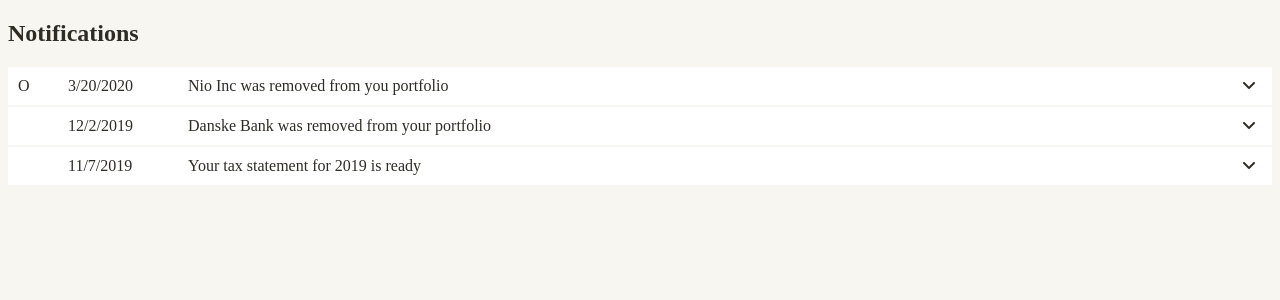
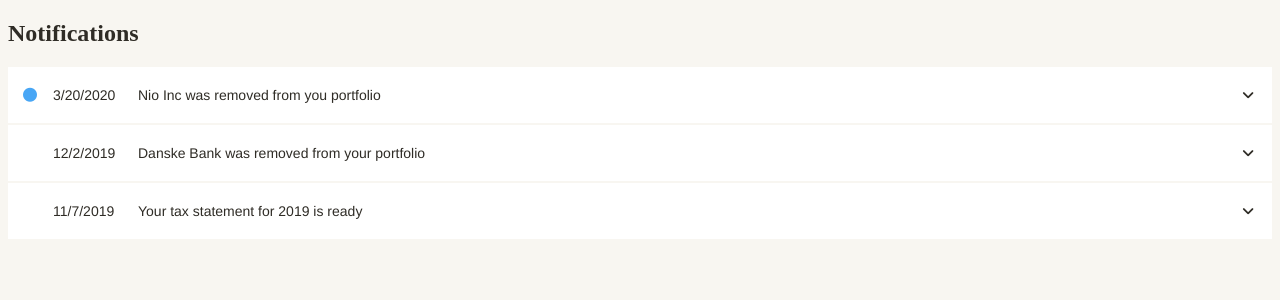
Before and after one commit to dozgr95/FrontendAssignment, an Angular app in the folder frontendAssignment/: page / in a window 1280 px wide. Shown: the top 300 px of the page. Built offline with nearby package versions, Linux system fonts and the light colour scheme.

Commit message:
style notification list

```diff
--- a/frontendAssignment/src/app/app.component.html
+++ b/frontendAssignment/src/app/app.component.html
@@ -1,10 +1,10 @@
 <div class="content">
     <h2>Notifications</h2>
-    <div *ngFor="let notification of notifications">
+    <div class="notification-list" *ngFor="let notification of notifications">
         <div class="notification" (click)="readNotification(notification)">
             <div class="notification-status">
                 <div *ngIf="notification.status ==='new'" class="new-notification">
-                    O
+                    <i class="fas fa-circle"></i>
                 </div>
             </div>
             <div class="notification-date">{{notification.date}}</div>
@@ -21,47 +21,57 @@
 </div>
 
 <style>
+    .notification-list {
+        font-family: Helvetica;
+        font-size: .875rem;
+    }
     .notification {
         display: flex;
         flex-direction: row;
         background: white;
         margin-bottom: 2px;
+        padding: 20px 10px;
     }
     .notification-date {
-        width: 100px;
-        padding: 10px;
+        width: 80px;
+        padding: 0 5px;
     }
     .notification-status{
-        width: 30px;
-        padding: 10px;
+        width: 20px;
+        padding: 0 5px;
     }
     .notification-title {
         cursor: pointer;
-        padding: 10px;
         flex: 1;
     }
     .notification-angle {
         width: 20px;
-        padding: 10px;
+        cursor: pointer;
     }
     .notification-description {
         display: flex;
         flex-direction: row;
         background: white;
-        padding: 10px;
-        margin-bottom: 5px;
+        margin-bottom: 6px;
     }
     .notification-delete {
-        width: 130px;
+        width: 120px;
+        padding: 20px 10px 0 20px;
     }
     .delete-button {
         border: 1px solid black;
-        width: 50px;
-        padding: 1px;
+        width: 90px;
+        padding: 10px 0 5px 0;
         cursor: pointer;
+        text-align: center;
+        font-weight: bold;
     }
     .description-content {
-
+        flex: 1 1 calc(100% - 140px);
+        padding: 10px 80px 0 0;
+    }
+    .fa-circle {
+        color: #48a6f5;
     }
 </style>
 
--- a/frontendAssignment/src/app/app.component.ts
+++ b/frontendAssignment/src/app/app.component.ts
@@ -15,6 +15,7 @@ export class AppComponent {
   deleteNotification(deleteNotification: notification) {
     const index = this.notifications.findIndex(notification => notification.title === deleteNotification.title)
     this.notifications.splice(index, 1)
+    this.readItem = ''
   }
 
   readNotification(notification: notification) {
```
